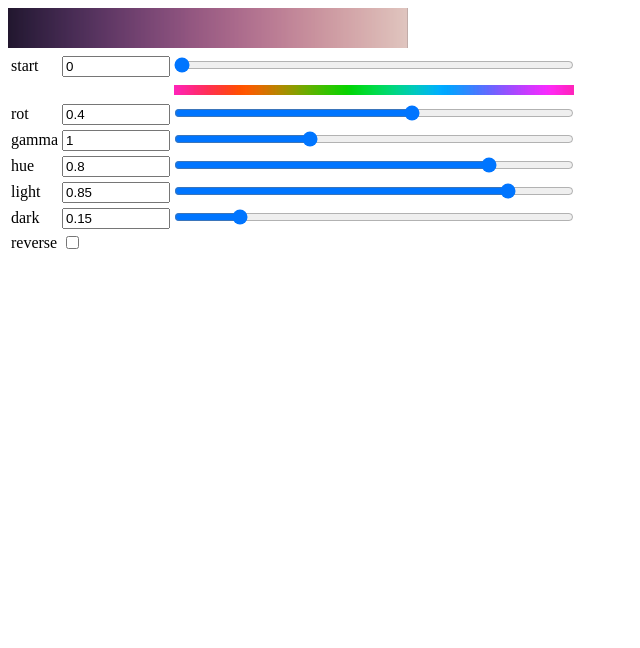
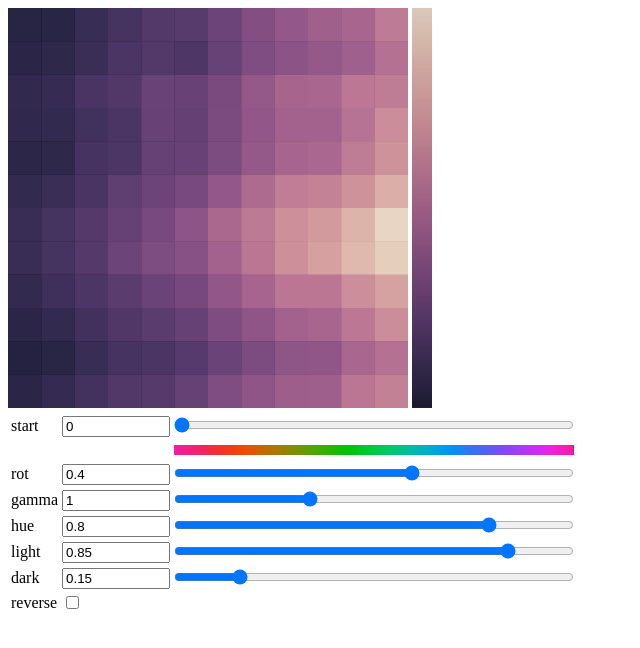
Before and after one commit to yy0931/cubehelix-editor, a plain HTML site: page index.html in a window 1280 px wide. Shown: the whole page, without its empty margins (0-640 px from the left). Drawn offline with Linux system fonts and the light colour scheme.

Commit message:
Display a heatmap

```diff
--- a/index.html
+++ b/index.html
@@ -13,7 +13,8 @@
     </style>
 </head>
 <body>
-    <canvas id="canvas" width="400" height="40"></canvas><br>
+    <canvas id="canvas3" width="400" height="400"></canvas>
+    <canvas id="canvas" width="20" height="400"></canvas><br>
     <table id="table">
         <tr><td>start</td><td><input type="number" step="0.01" id="start" style="width: 100px"></td><td><input type="range" id="range-start" min="0" max="3" step="0.01" value="0" style="width: 400px;" autocomplete="off"></td></tr>
         <tr><td></td><td></td><td><canvas id="canvas2" width="400" height="10"></canvas></td></tr>
@@ -30,54 +31,79 @@
          * Copyright (c) 2012-2021, Michael L. Waskom
          * BSD 3-Clause "New" or "Revised" License
          */
-        const cubehelix_palette = (start=0, rot=.4, gamma=1.0, hue=0.8) => {
+        const cubehelix_palette = (/** @type {number} */start, /** @type {number} */rot, /** @type {number} */gamma, /** @type {number} */hue, /** @type {number} */light, /** @type {number} */dark, /** @type {boolean} */reverse) => {
             const get_color_function = (/** @type {number} */p0, /** @type {number} */p1) => (/** @type {number} */x) => {
-                xg = x ** gamma
-                a = hue * xg * (1 - xg) / 2
-                phi = 2 * Math.PI * (start / 3 + rot * x)
+                const xg = (dark + (light - dark) * (reverse ? 1 - x : x)) ** gamma
+                const a = hue * xg * (1 - xg) / 2
+                const phi = 2 * Math.PI * (start / 3 + rot * x)
                 return xg + a * (p0 * Math.cos(phi) + p1 * Math.sin(phi))
             }
 
-            return {
-                red: get_color_function(-0.14861, 1.78277),
-                green: get_color_function(-0.29227, -0.90649),
-                blue: get_color_function(1.97294, 0.0),
-            }
+            return (/** @type {number} */x) => `rgb(${get_color_function(-0.14861, 1.78277)(x) * 255}, ${get_color_function(-0.29227, -0.90649)(x) * 255}, ${get_color_function(1.97294, 0.0)(x) * 255})`
         }
+
+        // sns.load_dataset("flights")
+        const flights = [
+            [0.0154440151527524, 0.021235521882772446, 0.07915057986974716, 0.12934362888336182, 0.17760618031024933, 0.19305019080638885, 0.2664092779159546, 0.3474903404712677, 0.40733590722084045, 0.4555984437465668, 0.4942084848880768, 0.6042470932006836],
+            [0.027027027681469917, 0.04247104376554489, 0.08880309015512466, 0.14671814441680908, 0.17760618031024933, 0.1621621549129486, 0.24903474748134613, 0.3339768350124359, 0.3803088665008545, 0.41312742233276367, 0.45945945382118225, 0.5540540814399719],
+            [0.054054055362939835, 0.0714285746216774, 0.1428571492433548, 0.1718146651983261, 0.25482624769210815, 0.2528957426548004, 0.3146718144416809, 0.41119691729545593, 0.4864864945411682, 0.49806949496269226, 0.5830115675926208, 0.6081081032752991],
+            [0.048262547701597214, 0.05984555929899216, 0.1138996109366417, 0.14864864945411682, 0.2528957426548004, 0.2374517321586609, 0.3185328245162964, 0.403474897146225, 0.4710424840450287, 0.4710424840450287, 0.5637065768241882, 0.6891891956329346],
+            [0.03281853348016739, 0.04054053872823715, 0.13127413392066956, 0.1525096595287323, 0.24131274223327637, 0.2509652376174927, 0.3204633295536041, 0.41312742233276367, 0.4845559895038605, 0.5, 0.6100386381149292, 0.7104247212409973],
+            [0.05984555929899216, 0.08687258511781693, 0.1428571492433548, 0.22007721662521362, 0.26833978295326233, 0.3088802993297577, 0.40733590722084045, 0.5212355256080627, 0.6138995885848999, 0.6389961242675781, 0.7104247212409973, 0.8320463299751282],
+            [0.08494208753108978, 0.12741312384605408, 0.18339768052101135, 0.2432432472705841, 0.3088802993297577, 0.38223937153816223, 0.5019304752349854, 0.5965250730514526, 0.6969112157821655, 0.7471042275428772, 0.8571428656578064, 1.0],
+            [0.08494208753108978, 0.12741312384605408, 0.18339768052101135, 0.2664092779159546, 0.3243243098258972, 0.36486485600471497, 0.46911197900772095, 0.5810810923576355, 0.700772225856781, 0.7741312980651855, 0.8783783912658691, 0.969111979007721],
+            [0.0617760606110096, 0.10424710065126419, 0.15444014966487885, 0.20270270109176636, 0.2567567527294159, 0.2992278039455414, 0.40154439210891724, 0.4845559895038605, 0.5791505575180054, 0.5791505575180054, 0.69305020570755, 0.7799227833747864],
+            [0.028957528993487358, 0.055984556674957275, 0.11196911334991455, 0.16795367002487183, 0.20656371116638184, 0.24131274223327637, 0.3281853199005127, 0.3899613916873932, 0.46911197900772095, 0.49227797985076904, 0.584942102432251, 0.6891891956329346],
+            [0.0, 0.019305018708109856, 0.0810810774564743, 0.13127413392066956, 0.14671814441680908, 0.19111968576908112, 0.2567567527294159, 0.32239383459091187, 0.38803088665008545, 0.39768341183662415, 0.49806949496269226, 0.5521235466003418],
+            [0.027027027681469917, 0.06949806958436966, 0.11969111859798431, 0.17374517023563385, 0.18725869059562683, 0.24131274223327637, 0.33590734004974365, 0.3899613916873932, 0.4478764533996582, 0.44980695843696594, 0.5810810923576355, 0.6332046389579773],
+        ]
 
         const canvas = /** @type {HTMLCanvasElement} */(document.querySelector("#canvas"))
         const ctx = canvas.getContext("2d")
         const canvas2 = /** @type {HTMLCanvasElement} */(document.querySelector("#canvas2"))
         const ctx2 = canvas2.getContext("2d")
+        const canvas3 = /** @type {HTMLCanvasElement} */(document.querySelector("#canvas3"))
+        const ctx3 = canvas3.getContext("2d")
 
         const draw = () => {
             const rot = +document.querySelector("#rot").value
+            const light = +document.querySelector("#light").value
+            const dark = +document.querySelector("#dark").value
+            const reverse = document.querySelector("#reverse").checked
             const palette = cubehelix_palette(
                 +document.querySelector("#start").value,
                 rot,
                 +document.querySelector("#gamma").value,
                 +document.querySelector("#hue").value,
+                light,
+                dark,
+                reverse,
             )
-            const dark = +document.querySelector("#dark").value
-            const light = +document.querySelector("#light").value
-            const reverse = document.querySelector("#reverse").checked
-            for (let x = 0; x < canvas.width; x++) {
-                let t = (reverse ? (canvas.width - 1 - x) : x) / (canvas.width - 1)
-                t = dark + (light - dark) * t
-                ctx.strokeStyle = `rgb(${palette.red(t) * 255}, ${palette.green(t) * 255}, ${palette.blue(t) * 255})`
+            for (let y = 0; y < canvas.height; y++) {
+                ctx.strokeStyle = palette(1 - y / (canvas.height - 1))
                 ctx.beginPath()
-                ctx.moveTo(x, 0)
-                ctx.lineTo(x, canvas.height)
+                ctx.moveTo(0, y)
+                ctx.lineTo(canvas.width, y)
                 ctx.stroke()
             }
 
             for (let x = 0; x < canvas2.width; x++) {
-                const palette = cubehelix_palette(x / (canvas2.width - 1) * 3, rot, 1, 3)
-                ctx2.strokeStyle = `rgb(${palette.red(0.5) * 255}, ${palette.green(0.5) * 255}, ${palette.blue(0.5) * 255})`
+                ctx2.strokeStyle = cubehelix_palette(x / (canvas2.width - 1) * 3, rot, 1, 3, light, dark, reverse)(0.5)
                 ctx2.beginPath()
                 ctx2.moveTo(x, 0)
                 ctx2.lineTo(x, canvas2.height)
                 ctx2.stroke()
+            }
+
+            const cellW = canvas3.width / flights[0].length
+            const cellH = canvas3.height / flights.length
+            for (let y = 0; y < flights.length; y++) {
+                for (let x = 0; x < flights[0].length; x++) {
+                    ctx3.fillStyle = palette(flights[y][x])
+                    ctx3.beginPath()
+                    ctx3.rect(cellW * x, cellH * y, cellW, cellH)
+                    ctx3.fill()
+                }
             }
         }
 
```
